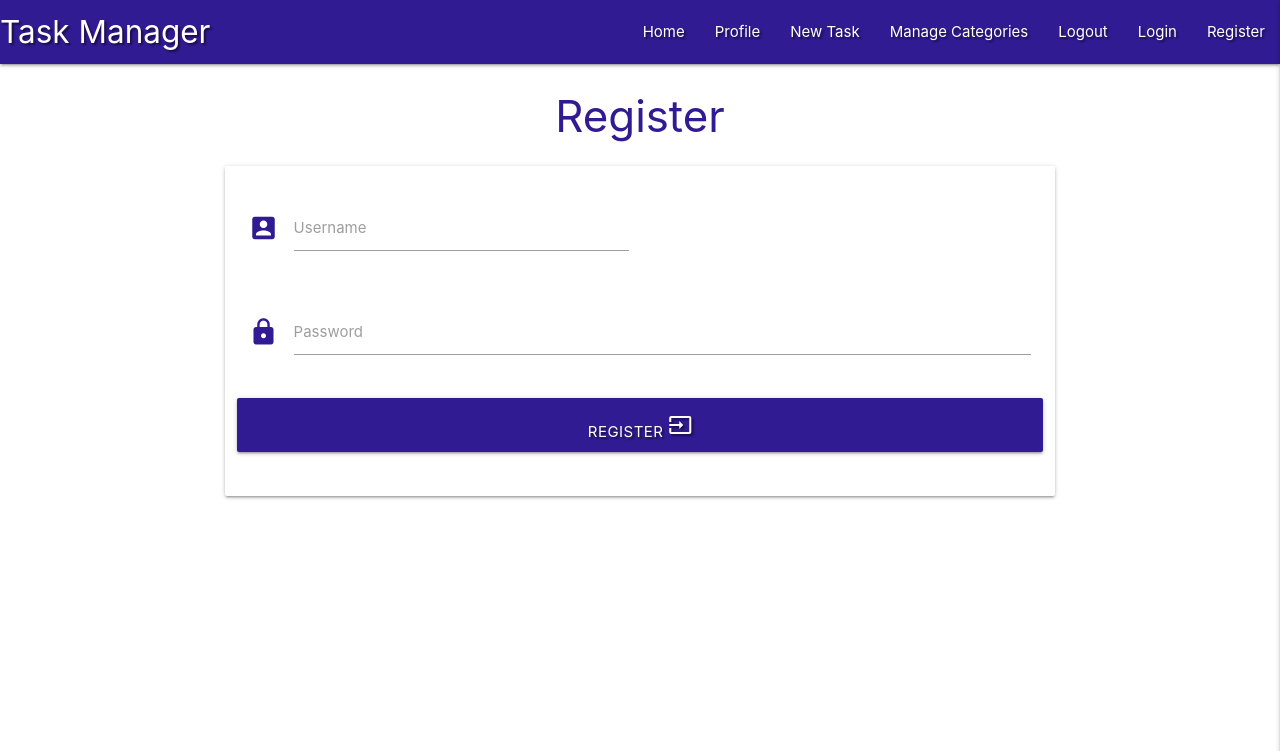
After one commit to greggo58/flask-task-manager-project, a Flask app: page /register in a window 1280 px wide. The commit adds this page. Shown: the top 751 px of the page. Run offline with Flask 2, Linux system fonts and the light colour scheme; some libraries are stand-ins or nearby versions.

Commit message:
Add register template

```diff
--- a/app.py
+++ b/app.py
@@ -9,6 +9,7 @@ from flask import (
     url_for)
 from flask_pymongo import PyMongo
 from bson.objectid import ObjectId
+from werkzeug.security import generate_password_hash, check_password_hash
 if os.path.exists("env.py"):
     import env
 
@@ -30,6 +31,11 @@ def get_tasks():
     return render_template("tasks.html", tasks=tasks)
 
 
+@app.route("/register", methods=["GET", "POST"])
+def register():
+    return render_template("register.html")
+
+
 print(os.environ.get("IP"), int(os.environ.get("PORT")))
 
 if __name__ == "__main__":
--- a/static/css/style.css
+++ b/static/css/style.css
@@ -1,3 +1,3 @@
 .text-shadow {
-    text-shadow: 2px 2px 2px rgba(255, 255, 255, 0.5);
+    text-shadow: 2px 2px 2px rgba(0, 0, 0, 0.5);
 }
--- a/templates/base.html
+++ b/templates/base.html
@@ -30,7 +30,7 @@
                     <li><a href="#">Manage Categories</a></li>
                     <li><a href="#">Logout</a></li>
                     <li><a href="#">Login</a></li>
-                    <li><a href="#">Register</a></li>
+                    <li><a href="{{ url_for('register') }}">Register</a></li>
                 </ul>
             </div>
         </nav>
@@ -44,7 +44,7 @@
             <li><a href="#">Manage Categories</a></li>
             <li><a href="#">Logout</a></li>
             <li><a href="#">Login</a></li>
-            <li><a href="#">Register</a></li>
+            <li><a href="{{ url_for('register') }}">Register</a></li>
         </ul>
     </header>
 
--- /dev/null
+++ b/templates/register.html
@@ -0,0 +1,35 @@
+{% extends "base.html" %}
+{% block content %}
+
+<h3 class="center-align deep-purple-text text-darken-4">Register</h3>
+
+<div class="row">
+    <form class="col s12 m8 offset-m2" method="POST" action="{{ url_for('register') }}">
+        <div class="card-panel">
+            <!-- username -->
+            <div class="row">
+                <div class="input-field col s6">
+                    <i class="material-icons prefix deep-purple-text text-darken-4">account_box</i>
+                    <input id="username" name="username" type="text" class="validate">
+                    <label for="username">Username</label>
+                </div>
+            </div>
+            <!-- password -->
+            <div class="row">
+                <div class="input-field col s12">
+                    <i class="material-icons prefix deep-purple-text text-darken-4">lock</i>
+                    <input id="password" name="password" type="password" class="validate">
+                    <label for="password">Password</label>
+                </div>
+            </div>
+            <!-- register button -->
+            <div class="row">
+                <button type="submit" class="col s12 btn-large deep-purple darken-4 text-shadow">
+                    Register <i class="material-icons prefix white-text">input</i>
+                </button>
+            </div>
+        </div>
+    </form>
+</div>
+
+{% endblock %}
```
